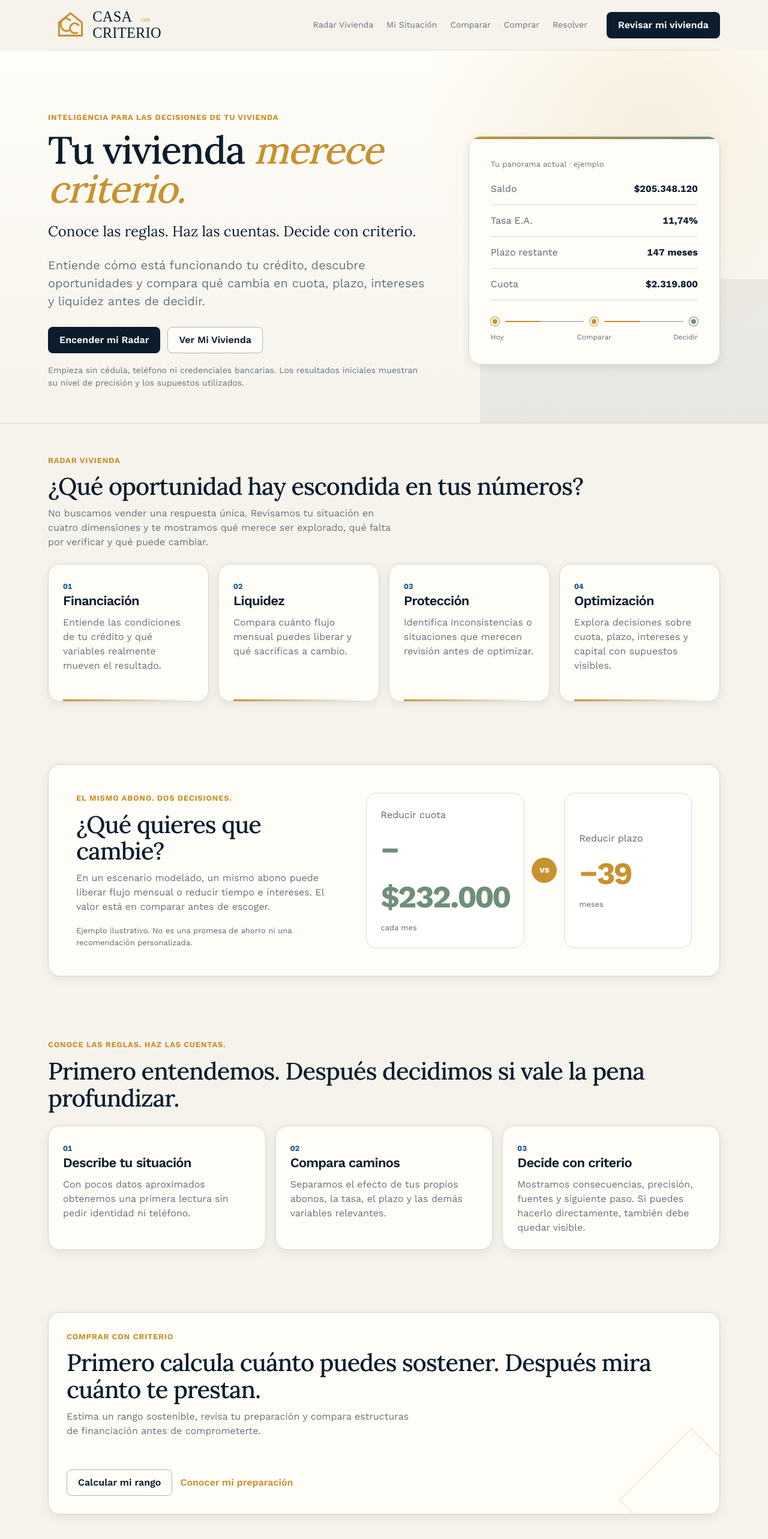
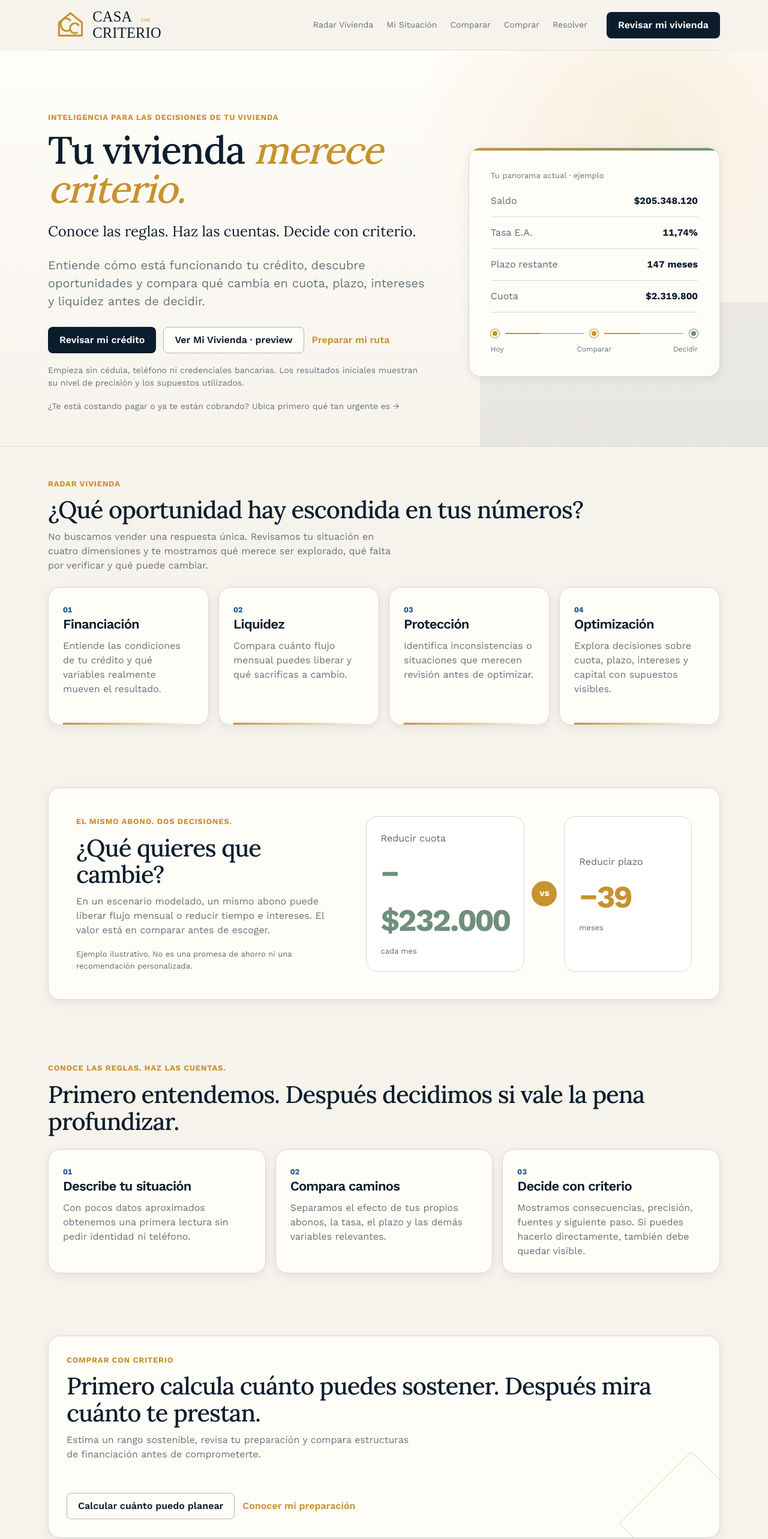
Before and after one commit to arendon7/VIVIENDA, a Next.js app: page / in a window 1280 px wide. Shown: the top 2566 px of the page at 60% size. Built offline with nearby package versions, Linux system fonts and the light colour scheme.

Commit message:
test: preserve existing home route contracts under new brand

```diff
--- a/app/page.tsx
+++ b/app/page.tsx
@@ -50,10 +50,12 @@ export default function HomePage() {
                 Entiende cómo está funcionando tu crédito, descubre oportunidades y compara qué cambia en cuota, plazo, intereses y liquidez antes de decidir.
               </p>
               <div className="actions">
-                <a className="button button-primary" href="/revisar">Encender mi Radar</a>
-                <a className="button button-secondary" href="/mi-vivienda">Ver Mi Vivienda</a>
+                <a className="button button-primary" href="/revisar">Revisar mi crédito</a>
+                <a className="button button-secondary" href="/mi-vivienda">Ver Mi Vivienda · preview</a>
+                <a className="button button-quiet" href="/revisar">Preparar mi ruta</a>
               </div>
               <p className="trust-line">Empieza sin cédula, teléfono ni credenciales bancarias. Los resultados iniciales muestran su nivel de precisión y los supuestos utilizados.</p>
+              <p className="trust-line"><a href="/ayuda">¿Te está costando pagar o ya te están cobrando? Ubica primero qué tan urgente es →</a></p>
             </div>
 
             <aside className="surface hero-instrument cc-panorama" aria-label="Panorama de ejemplo">
@@ -130,7 +132,7 @@ export default function HomePage() {
             <h2 id="buyer-path-heading" className="cc-display">Primero calcula cuánto puedes sostener. Después mira cuánto te prestan.</h2>
             <p className="section-copy">Estima un rango sostenible, revisa tu preparación y compara estructuras de financiación antes de comprometerte.</p>
             <div className="actions">
-              <a className="button button-secondary" href="/comprar/cuanto-puedo-comprar">Calcular mi rango</a>
+              <a className="button button-secondary" href="/comprar/cuanto-puedo-comprar">Calcular cuánto puedo planear</a>
               <a className="button button-quiet" href="/comprar/preparacion">Conocer mi preparación</a>
             </div>
           </div>
```
